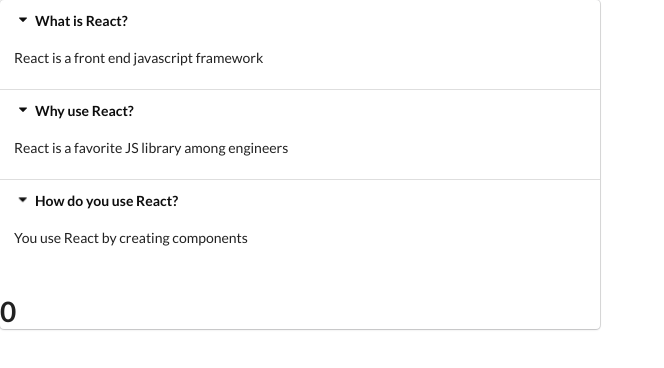
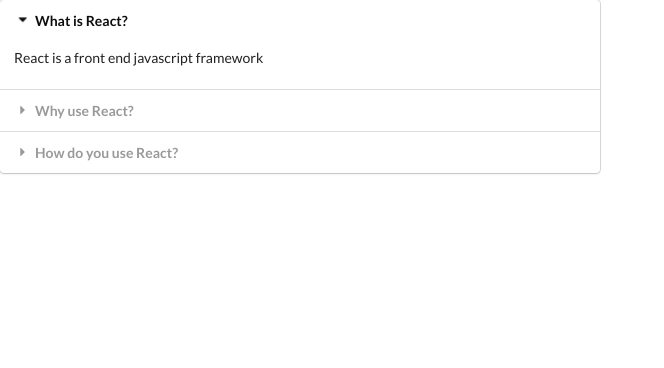
Before and after one commit to PiotrGamorski/widgets-app-in-react, a React (Create React App) app: page / in a window 1280 px wide. Both pictures are taken after a click on the element "What is React?". Shown: the top 368 px of the page, without its empty margins (0-664 px from the left). Built offline with nearby package versions, Linux system fonts and the light colour scheme.

Commit message:
Accordion Widget completed

```diff
--- a/src/components/Accordion.js
+++ b/src/components/Accordion.js
@@ -2,22 +2,33 @@
 
 const Accordion = ({ items }) => {
   const [activeIndex, setActiveIndex] = useState(null);
+
+  //Example to understand the above syntax
+  const colors = ["red", "green"];
+  const redColor = colors[0];
+  const greenColor = colors[1];
+  console.log(redColor, greenColor);
+  //instead we may have a shorter version
+  const [firstElement, secondElement] = colors;
+  console.log(firstElement, secondElement);
 
   const onTitleClick = (index) => {
     setActiveIndex(index);
   };
 
   const renderedItems = items.map((item, index) => {
+    const active = index === activeIndex ? "active" : "";
+
     return (
       <React.Fragment key={item.title}>
         <div
-          className="title active"
+          className={`title ${active}`}
           onClick={() => onTitleClick(index)} //why do we have still arrow function?
         >
           <i className="dropdown icon"></i>
           {item.title}
         </div>
-        <div className="content active">
+        <div className={`content ${active}`}>
           <p>{item.content}</p>
         </div>
       </React.Fragment>
@@ -27,7 +38,6 @@
   return (
     <div className="ui styled accordion">
       {renderedItems}
-      <h1>{activeIndex}</h1>
     </div>
   );
 };
```
Also changed, not shown: 1 other file (tests, documents, lock files or other folders).
